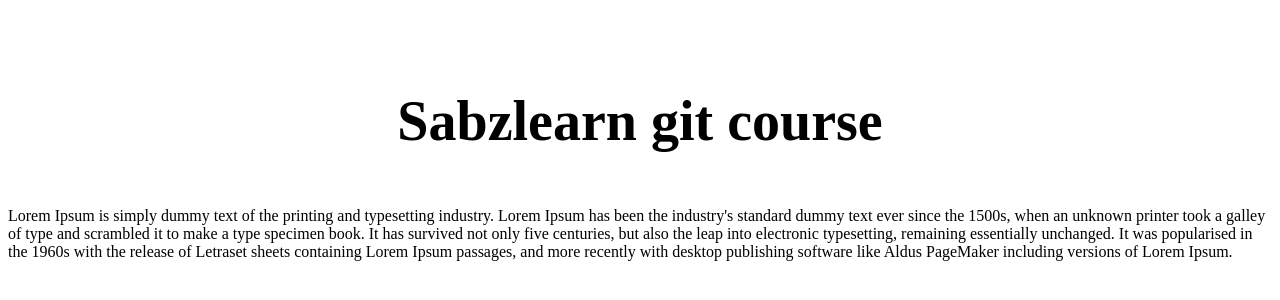
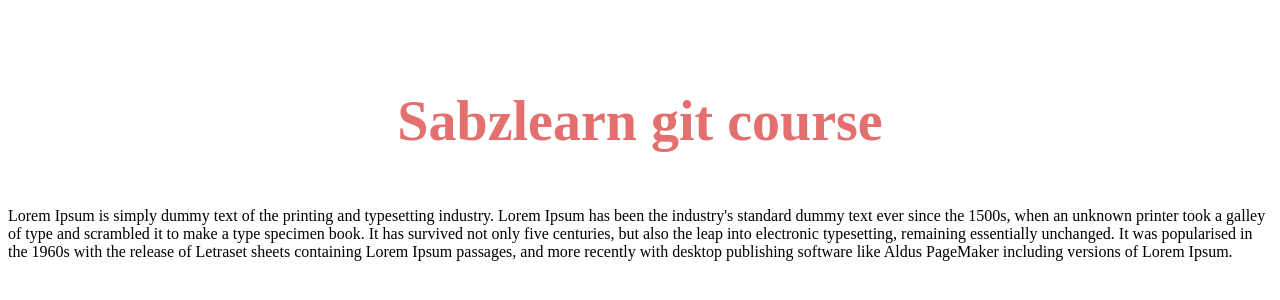
Before and after one commit to maralqadami/maralqadami.github.io, a plain HTML site: page index.html in a window 1280 px wide. Shown: the part 244-544 px from the top of the page. Drawn offline with Linux system fonts and the light colour scheme.

Commit message:
add color to h1 tag

```diff
--- a/style.css
+++ b/style.css
@@ -10,4 +10,5 @@ body {
 
 h1 {
     font-size: 3.5rem;
+    color: rgb(227, 111, 111);
 }
```
